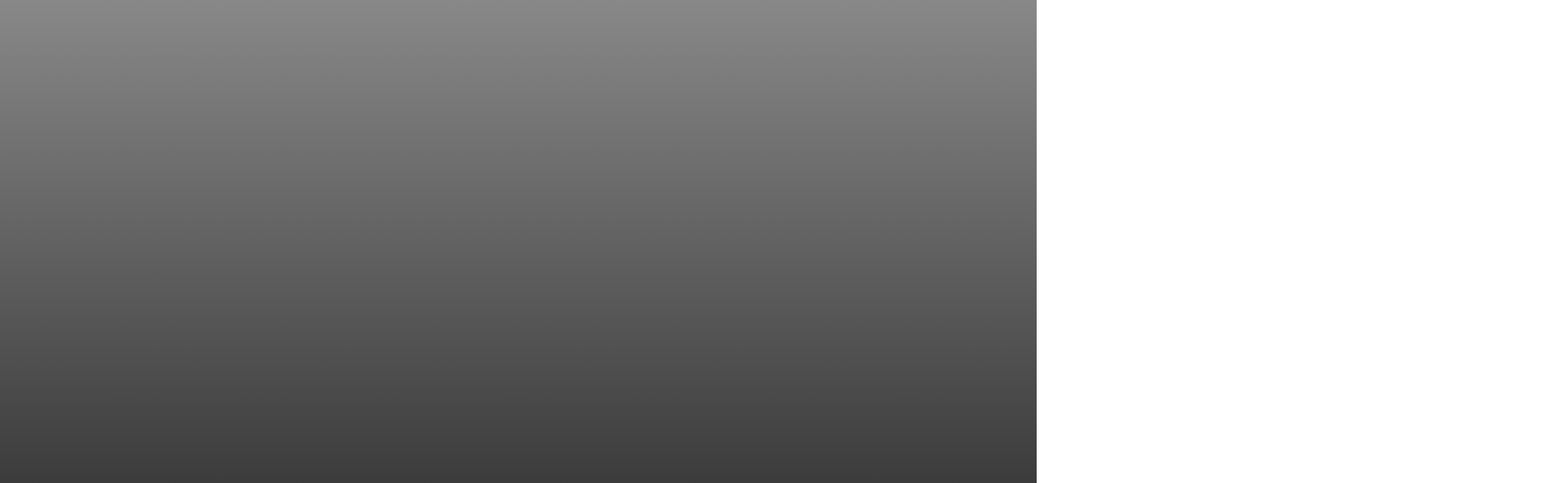
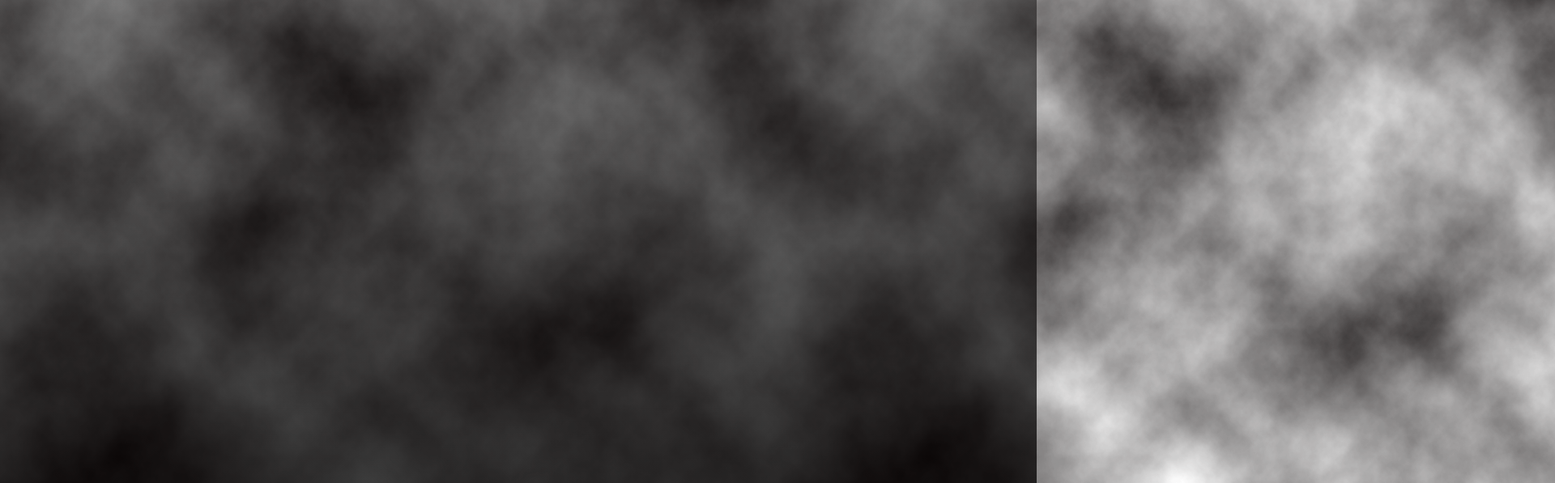
Before and after one commit to IrealCreation/narra, a plain HTML site: page index.html in a window 1280 px wide. Shown: the top 597 px of the page at 81% size, 1920 px wide, since content can reach past the window. Drawn offline with Linux system fonts and the light colour scheme.

Commit message:
Background image animation

```diff
--- a/css/style.css
+++ b/css/style.css
@@ -29,6 +29,7 @@ body {
 	width:100vw;
 	padding:0;
 	margin:0;
+	overflow: hidden;
 }
 .narra-main {
 	height:100%;
@@ -41,6 +42,8 @@ body {
 
 .sequence {
 	display:none;
+	position: relative;
+	z-index: 10;
 }
 .sequence:nth-last-child(2) {
 	opacity: 0.9;
@@ -127,3 +130,19 @@ p {
     83%  { transform: translate(2px, 9px); }
     to   { transform: translate(0px, -0px); }
 }
+
+.background-image {
+    background-repeat: repeat;
+    position:absolute;
+    top: 0;
+    left: 0;
+    animation-name: bg-slide;
+    animation-duration: 0;
+    animation-timing-function: linear;
+    animation-delay: infinite;
+    z-index: 3;
+}
+@keyframes bg-slide {
+    from { transform: translate(0); }
+    to { transform: translate(-50%, -50%); }
+}
--- a/js/narra.js
+++ b/js/narra.js
@@ -22,16 +22,20 @@ Narra.Story = class {
     }
 
     start(data) {
+        var thisStory = this;
         this.content = data;
 
         this.display = createDOM("div", "narra-main");
         this.parent.append(this.display);
 
+        //Loading configuration
         this.configuration = {};
         this.configuration["next-text"] = (this.content.configuration["next-text"]  == null ? "Continue..." : this.content.configuration["next-text"]);
         this.configuration["text-color"] = (this.content.configuration["text-color"]  == null ? "black" : this.content.configuration["text-color"]);
         this.configuration["background-color-top"] = (this.content.configuration["background-color-top"]  == null ? "black" : this.content.configuration["background-color-top"]);
         this.configuration["background-color-bottom"] = (this.content.configuration["background-color-bottom"]  == null ? "black" : this.content.configuration["background-color-bottom"]);
+        this.configuration["background-image"] = this.content.configuration["background-image"];
+        this.configuration["background-image-animation-duration"] = (this.content.configuration["background-image-animation-duration"] == null ? 0 : this.content.configuration["background-image-animation-duration"]);
 
         var background = "-webkit-linear-gradient(90deg, " + this.configuration["background-color-bottom"] + " 0%, " + this.configuration["background-color-top"] + " 100%)";
 
@@ -40,7 +44,30 @@ Narra.Story = class {
             "background":background
         });
 
-        //TODO: setup the basic configuration
+        //Loading of the backgroundImage
+        if(this.configuration["background-image"] != null) {
+            var backgroundImage = new Image();
+            backgroundImage.onload = function() {
+                var width = backgroundImage.naturalWidth;
+                var height = backgroundImage.naturalHeight;
+                console.log("backgroundImage width: " + width + " ; height: " + height);
+
+                var backgroundImageDOM = createDOM("div", "background-image");
+                thisStory.display.append(backgroundImageDOM);
+
+                backgroundImageDOM.css({
+                    "background-image": "url(" + thisStory.configuration["background-image"] + ")",
+                    "width": width * 4,
+                    "height": height * 4,
+                    "animation-duration": thisStory.configuration["background-image-animation-duration"]
+                });
+            }
+            backgroundImage.onerror = function() {
+                console.log("Background image not found at path " + thisStory.configuration["background-image"]);
+            }
+            backgroundImage.src = "img/smoke.png";
+        }
+
         this.loadSequence(this.content.configuration.start);
     }
 
--- a/stories/example.json
+++ b/stories/example.json
@@ -4,7 +4,9 @@
 		"next-text": "Continuer...",
 		"text-color": "white",
 		"background-color-bottom": "#222",
-		"background-color-top": "#888"
+		"background-color-top": "#888",
+		"background-image": "img/smoke.png",
+		"background-image-animation-duration": "40s"
 	},
 
 	"sequence_0": {
```
Also changed, not shown: img/smoke.png (added), 1 other file.
